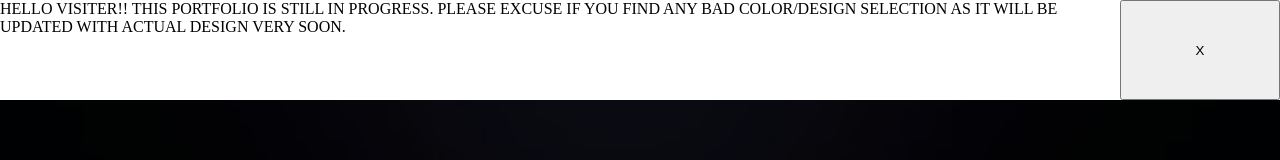
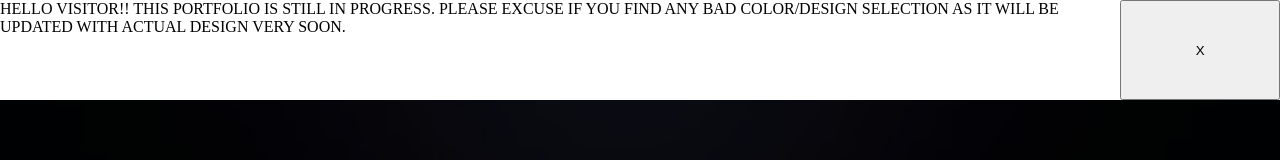
Before and after one commit to chethanprabhu/Portfolio, a plain HTML site: page index.html in a window 1280 px wide. Shown: the top 160 px of the page. Drawn offline with Linux system fonts and the light colour scheme.

Commit message:
Fixed typo

```diff
--- a/index.html
+++ b/index.html
@@ -9,7 +9,7 @@
 <body>
 
     <div class="banner">
-        <div >HELLO VISITER!! THIS PORTFOLIO IS STILL IN PROGRESS. PLEASE EXCUSE IF YOU FIND ANY BAD COLOR/DESIGN SELECTION AS IT WILL BE UPDATED WITH ACTUAL DESIGN VERY SOON.</div>
+        <div >HELLO VISITOR!! THIS PORTFOLIO IS STILL IN PROGRESS. PLEASE EXCUSE IF YOU FIND ANY BAD COLOR/DESIGN SELECTION AS IT WILL BE UPDATED WITH ACTUAL DESIGN VERY SOON.</div>
         <button id="cross" class="cross">X</button>
     </div>
     <div class="homepage">
```
